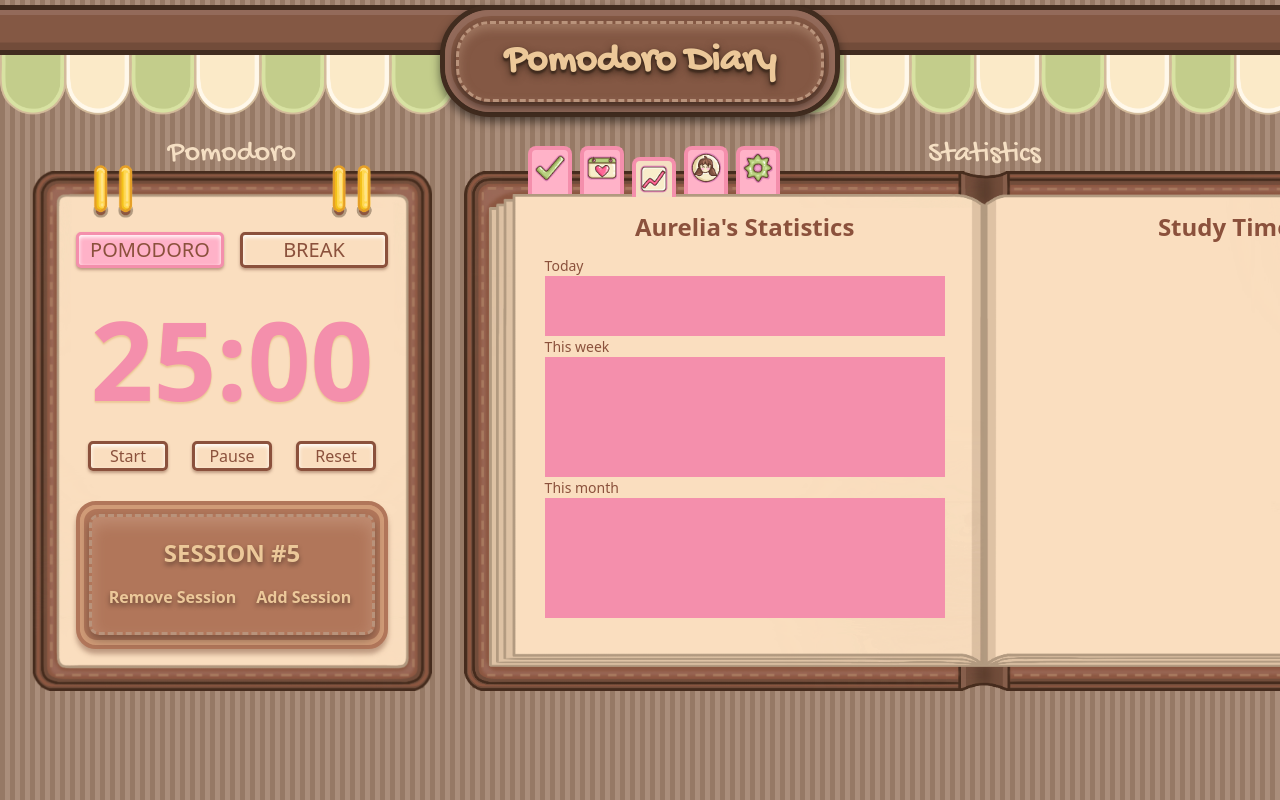
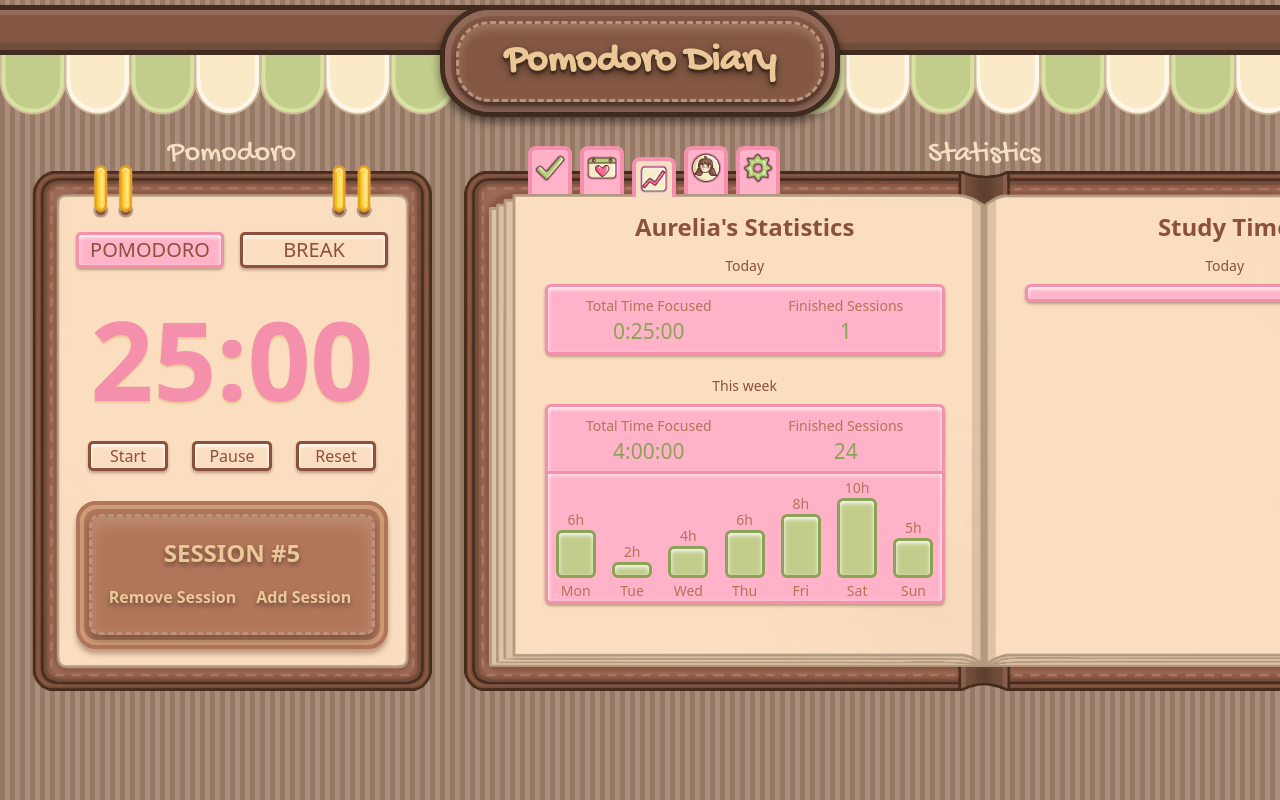
Before and after one commit to eufemia23/Pomodoro-Website, a React (Vite) app: page /statistics in a window 1280 px wide. Shown: the top 800 px of the page. Built offline with nearby package versions, Linux system fonts and the light colour scheme; a web font is replaced by a local one.

Commit message:
Styled left side of statistics tab

```diff
--- a/src/components/StatisticsLoggedIn.tsx
+++ b/src/components/StatisticsLoggedIn.tsx
@@ -20,17 +20,75 @@ const StatisticsLoggedIn = () => {
 
           <div className="">
             <div>
-              <div>Today</div>
-              <div className="w-100 h-15 bg-primary-pink"></div>
+              <div className="mx-auto w-max pb-2">Today</div>
+              <div className="w-100 border-3 rounded-md border-primary-pink pt-2 pb-1 bg-light-pink shadow-[0px_2px_3px_rgba(132,88,68,0.5)] inset-shadow-sm inset-shadow-white flex justify-around text-wood-warm">
+                <div className="text-center">
+                  <div>Total Time Focused</div>
+                  <div className="text-accent-dark-green text-[21px]">0:25:00</div>
+                </div>
+                <div className="text-center">
+                  <div>Finished Sessions</div>
+                  <div className="text-accent-dark-green text-[21px]">1</div>
+                </div>
+
+              </div>
             </div>
+
             <div>
-              <div>This week</div>
-              <div className="w-100 h-30 bg-primary-pink"></div>
+              <div className="mx-auto w-max pt-5 pb-2">This week</div>
+              <div className="w-100 h-50 border-3 rounded-md border-primary-pink py-1 pt-2 bg-light-pink shadow-[0px_2px_3px_rgba(132,88,68,0.5)] inset-shadow-sm inset-shadow-white">
+                <div className="flex justify-around text-wood-warm pb-1 border-b-3 border-b-primary-pink">
+                  <div className="text-center">
+                    <div>Total Time Focused</div>
+                    <div className="text-accent-dark-green text-[21px]">4:00:00</div>
+                  </div>
+                  <div className="text-center">
+                    <div>Finished Sessions</div>
+                    <div className="text-accent-dark-green text-[21px]">24</div>
+                  </div>
+
+
+                </div>
+                <div className="inset-shadow-sm inset-shadow-white/60 pt-6 text-wood-warm h-31.5">
+                  <div className="h-20 flex justify-around ">
+                    <div className="bg-accent-green text-center w-[40px] border-3 rounded-md border-accent-dark-green inset-shadow-sm inset-shadow-white mt-8">
+                      <div className="-mt-6">6h</div>
+                    </div>
+                    <div className=" bg-accent-green text-center w-[40px] border-3 rounded-md border-accent-dark-green inset-shadow-sm inset-shadow-white mt-16">
+                      <div className="-mt-6">2h</div>
+                    </div>
+                    <div className=" bg-accent-green text-center w-[40px] border-3 rounded-md border-accent-dark-green inset-shadow-sm inset-shadow-white mt-12">
+                      <div className="-mt-6">4h</div>
+                    </div>
+                    <div className=" bg-accent-green text-center w-[40px] border-3 rounded-md border-accent-dark-green inset-shadow-sm inset-shadow-white mt-8">
+                      <div className="-mt-6">6h</div>
+                    </div>
+                    <div className=" bg-accent-green text-center w-[40px] border-3 rounded-md border-accent-dark-green inset-shadow-sm inset-shadow-white mt-4">
+                      <div className="-mt-6">8h</div>
+                    </div>
+                    <div className=" bg-accent-green text-center w-[40px] border-3 rounded-md border-accent-dark-green inset-shadow-sm inset-shadow-white mt-0">
+                      <div className="-mt-6">10h</div>
+                    </div>
+                    <div className=" bg-accent-green text-center w-[40px] border-3 rounded-md border-accent-dark-green inset-shadow-sm inset-shadow-white mt-10"><div className="-mt-6">5h</div></div>
+                  </div>
+                  <div className="grid grid-cols-7 grid-rows-5 gap-x-2 px-1 pt-[2px]">
+                    <div className="text-center">Mon</div>
+                    <div className="text-center">Tue</div>
+                    <div className="text-center">Wed</div>
+                    <div className="text-center">Thu</div>
+                    <div className="text-center">Fri</div>
+                    <div className="text-center">Sat</div>
+                    <div className="text-center">Sun</div>
+                  </div>
+                </div>
+
+
+
+
+              </div>
             </div>
-            <div>
-              <div>This month</div>
-              <div className="w-100 h-30 bg-primary-pink"></div>
-            </div>
+
+
 
 
 
@@ -54,7 +112,19 @@ const StatisticsLoggedIn = () => {
           <h2 className="mx-auto w-max text-2xl font-bold mb-3">
             Study Time
           </h2>
-          <div className="ml-17.5"></div>
+
+
+          <div className="">
+            <div>
+              <div className="mx-auto w-max pb-2">Today</div>
+              <div className="w-100 border-3 rounded-md border-primary-pink pt-2 pb-1 bg-light-pink shadow-[0px_2px_3px_rgba(132,88,68,0.5)] inset-shadow-sm inset-shadow-white flex justify-around text-wood-warm">
+
+
+              </div>
+            </div>
+          </div>
+
+
         </div>
 
 
```
